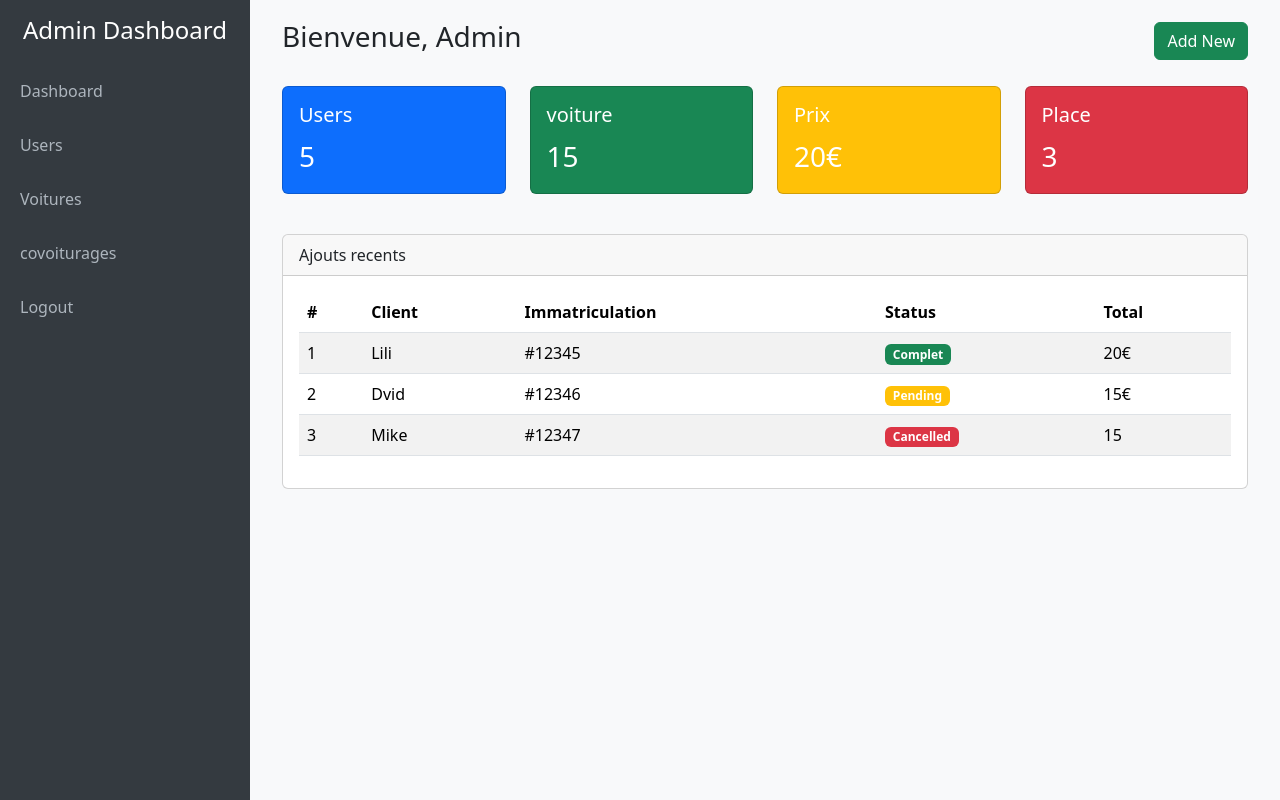
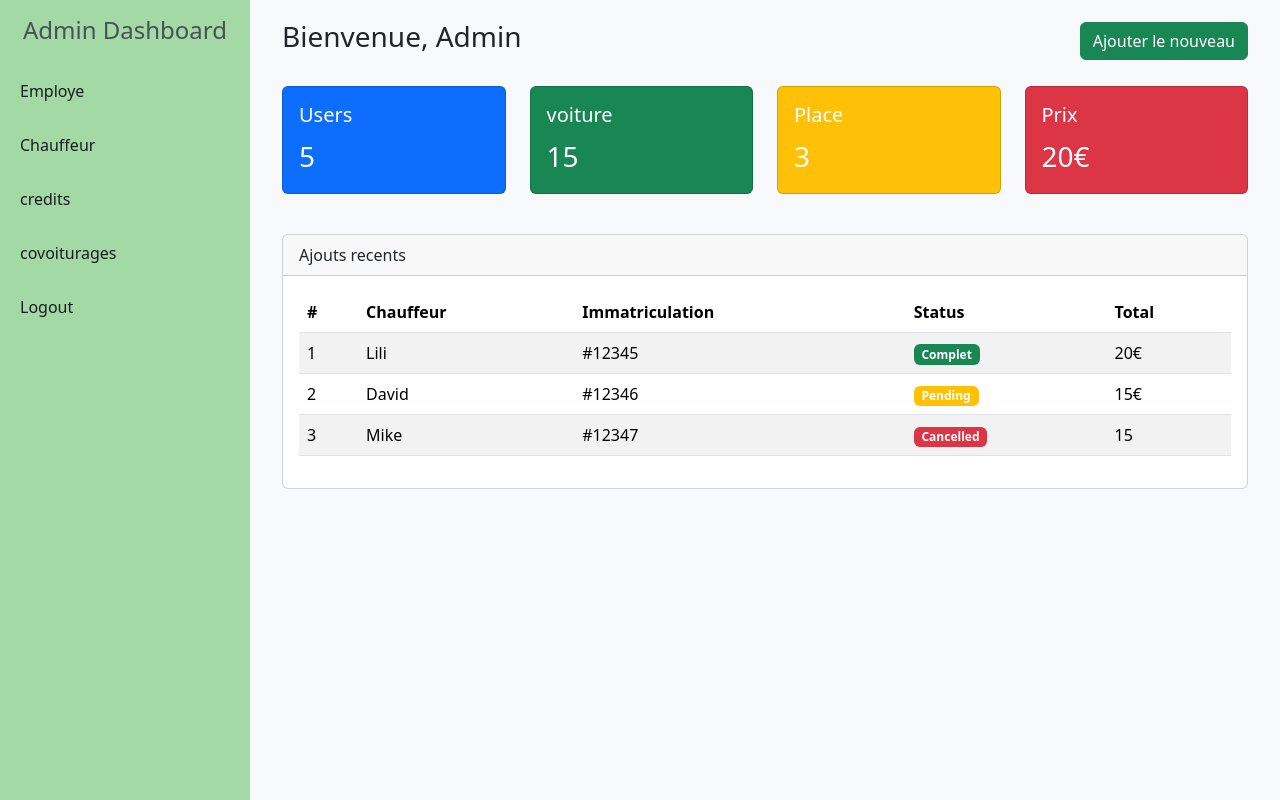
Before and after one commit to samadago/EcoRide, a PHP site: page /dashboard.php in a window 1280 px wide. Run offline with PHP 8.4, Linux system fonts and the light colour scheme.

Commit message:
modification des fichiers

```diff
--- a/assets/style.css
+++ b/assets/style.css
@@ -585,9 +585,3 @@ input[type="file"] {
         width: 90%;
     }
 }
-
- /* Panel admin */
-
-
-
-/* End Panel admin */
--- a/dashboard.php
+++ b/dashboard.php
@@ -6,6 +6,11 @@
     <meta name="viewport" content="width=device-width, initial-scale=1.0">
     <title>Admin Dashboard</title>
     <link href="https://cdn.jsdelivr.net/npm/bootstrap@5.3.0-alpha3/dist/css/bootstrap.min.css" rel="stylesheet">
+
+</head>
+
+<body>
+
     <style>
         body {
             min-height: 100vh;
@@ -18,12 +23,12 @@
             left: 0;
             top: 0;
             width: 250px;
-            background-color: #343a40;
-            color: #fff;
+            background-color: #a3d9a5;
+            color: #495057;
         }
 
         .sidebar a {
-            color: #adb5bd;
+            color: rgb(26, 28, 31);
             text-decoration: none;
             display: block;
             padding: 10px 20px;
@@ -40,16 +45,13 @@
             padding: 20px;
         }
     </style>
-</head>
-
-<body>
 
     <!-- Sidebar -->
     <div class="sidebar">
         <h4 class="text-center py-3">Admin Dashboard</h4>
-        <a href="#">Dashboard</a>
-        <a href="#">Users</a>
-        <a href="#">Voitures</a>
+        <a href="#">Employe</a>
+        <a href="#">Chauffeur</a>
+        <a href="#">credits</a>
         <a href="#">covoiturages</a>
 
         <a href="#">Logout</a>
@@ -61,7 +63,7 @@
             <!-- Header -->
             <div class="d-flex justify-content-between align-items-center mb-4">
                 <h1 class="h3">Bienvenue, Admin</h1>
-                <button class="btn btn-success">Add New</button>
+                <button class="btn btn-success">Ajouter le nouveau</button>
             </div>
 
             <!-- Statistics -->
@@ -85,16 +87,18 @@
                 <div class="col-md-3">
                     <div class="card text-white bg-warning mb-3">
                         <div class="card-body">
-                            <h5 class="card-title">Prix</h5>
-                            <p class="card-text fs-3">20€</p>
+                            <h5 class="card-title">Place</h5>
+                            <p class="card-text fs-3">3</p>
+
                         </div>
                     </div>
                 </div>
                 <div class="col-md-3">
                     <div class="card text-white bg-danger mb-3">
                         <div class="card-body">
-                            <h5 class="card-title">Place</h5>
-                            <p class="card-text fs-3">3</p>
+                            <h5 class="card-title">Prix</h5>
+                            <p class="card-text fs-3">20€</p>
+
                         </div>
                     </div>
                 </div>
@@ -110,7 +114,7 @@
                         <thead>
                             <tr>
                                 <th>#</th>
-                                <th>Client</th>
+                                <th>Chauffeur</th>
                                 <th>Immatriculation</th>
                                 <th>Status</th>
                                 <th>Total</th>
@@ -126,7 +130,7 @@
                             </tr>
                             <tr>
                                 <td>2</td>
-                                <td>Dvid</td>
+                                <td>David</td>
                                 <td>#12346</td>
                                 <td><span class="badge bg-warning">Pending</span></td>
                                 <td>15€</td>
--- a/index.php
+++ b/index.php
@@ -25,7 +25,7 @@
             </div>
 
             <div class="carousel-item">
-                <img src="assets/img_ecolo/rute.jpg" class="d-block w-100" alt="Route écologique dans la nature">
+                <img src="assets/img_ecolo/route.jpg" class="d-block w-100" alt="Route écologique dans la nature">
                 <div class="container">
                     <div class="carousel-caption">
                         <h1>Des trajets partagés, un impact réduit</h1>
```
